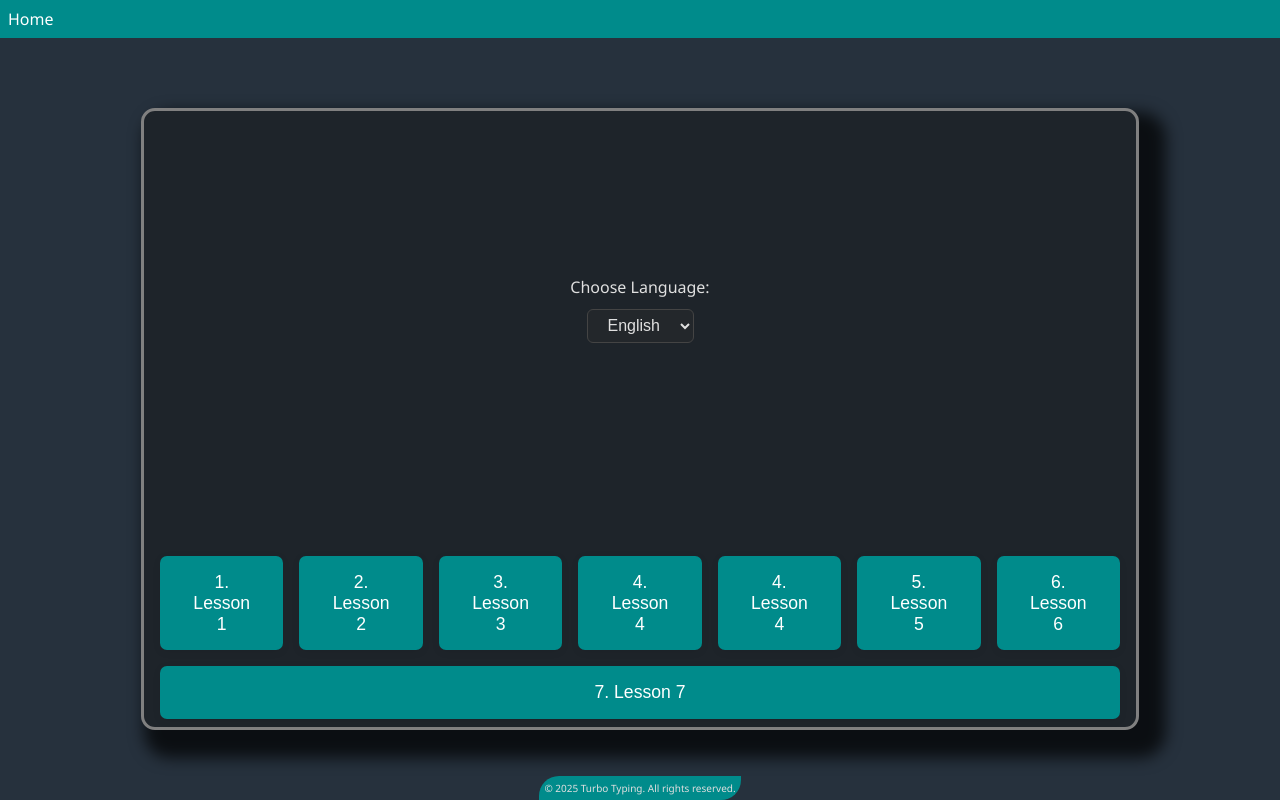
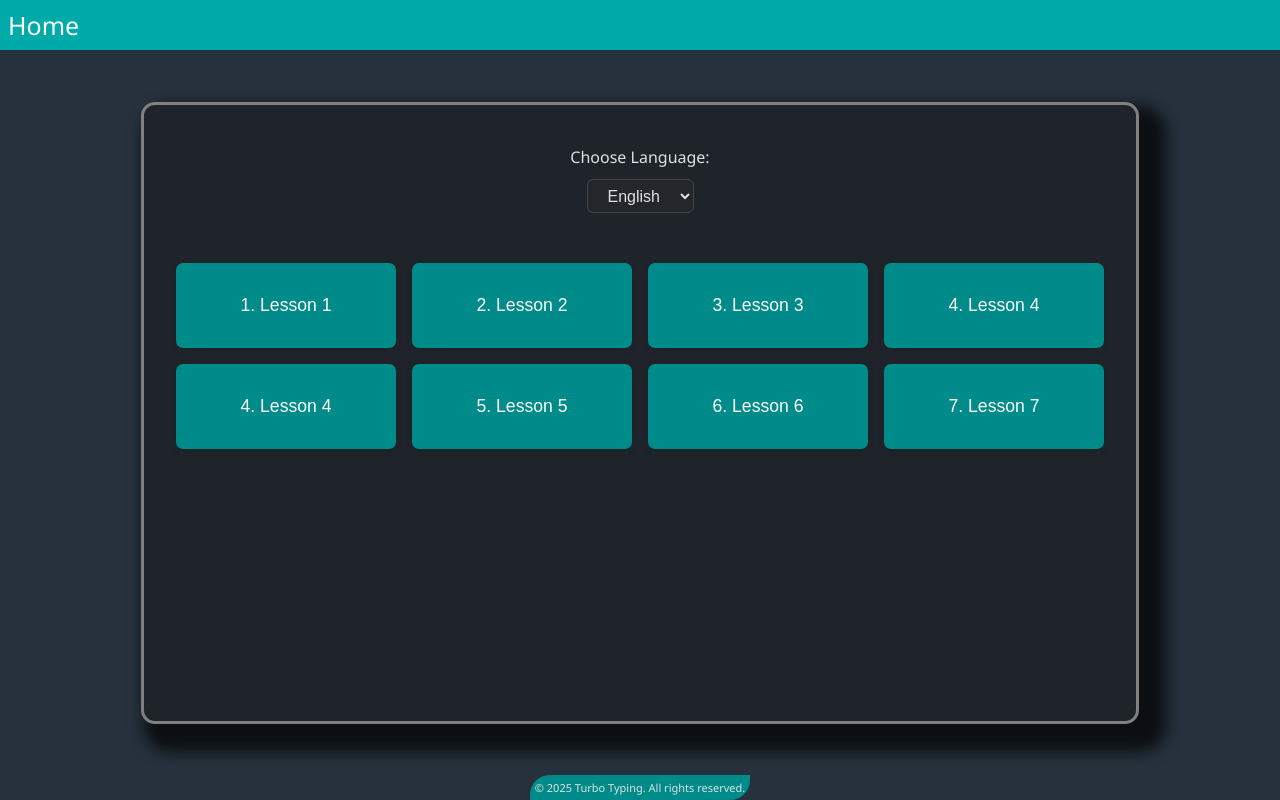
Before and after one commit to m-ismail-x2/thunder-typer, a Django app: page / in a window 1280 px wide. Run offline with Django 5.2, Linux system fonts and the light colour scheme; data comes from the database, SQL or seed files in the repository.

Commit message:
Style: improve Home style

```diff
--- a/static/turbo_typing/css/style.css
+++ b/static/turbo_typing/css/style.css
@@ -17,7 +17,7 @@ header {
 footer {
     display: flex;
     justify-content: center;
-    font-size: 10px;
+    font-size: 11px;
     background: darkcyan;
     padding: 5px;
     width: fit-content;
@@ -32,7 +32,7 @@ main {
 }
 
 .navbar {
-    background: darkcyan;
+    background: #0aa;
     color: #fff;
     padding: 0.5em;
     display: flex;
@@ -44,6 +44,7 @@ main {
     color: #fff;
     margin-right: 1em;
     text-decoration: none;
+    font-size: 25px;
 }
 
 .main-board {
@@ -55,9 +56,13 @@ main {
     box-shadow: 15px 16px 15px 12px rgb(0 0 0 / 70%);
     padding: 0.5em 1em;
     color: #e0e0e0;
-    margin-top: 1.5em;
     display: flex;
     flex-direction: column;
+}
+
+.main-board.menu {
+    display: flex;
+    justify-content: flex-start;
 }
 
 .stats-bar pre {
@@ -103,7 +108,7 @@ main {
     justify-content: center;
     align-items: center;
     gap: 0.7em;
-    margin-bottom: 2em;
+    padding: 1rem;
 }
 
 .language-form label {
@@ -224,16 +229,15 @@ main {
     background: #444;
     border-radius: 4px;
     padding: 0.1vw;
-    font-size: 10px;
+    font-size: 13px;
     min-width: 1.8em;
     text-align: center;
     transition: background 0.15s, color 0.15s;
 }
 
 .keyboard-key.active {
-    background: white;
+    background: cyan;
     color: #2d3e50;
-    border-color: cyan;
 }
 
 .keyboard-key.finger {
@@ -295,23 +299,25 @@ main {
 
 .lessons-list {
     display: flex;
+    gap: 1em;
     flex-wrap: wrap;
-    gap: 1em;
-    justify-content: center;
-    margin-top: 1.5em;
+    height: -webkit-fill-available;
+    align-content: flex-start;
+    padding: 1rem;
 }
 
 .btn {
     background: darkcyan;
     color: #fff;
     border: none;
-    padding: 0.9em 1.5em;
+    padding: 2rem;
     border-radius: 7px;
     font-size: 1.1em;
     font-weight: 500;
     cursor: pointer;
     box-shadow: 0 2px 8px rgba(0, 0, 0, 0.07);
     transition: color 0.2s, background 0.2s, box-shadow 0.2s;
+     /* 4 buttons per row, auto scale */
 }
 
 .btn:hover {
@@ -332,7 +338,7 @@ main {
 #text-box {
     background: #181c1f;
     color: #fff;
-    border: 2px solid;
+    border: 2px solid gray;
     border-radius: 8px;
     min-height: 120px;
     max-height: 220px;
@@ -360,8 +366,8 @@ form {
     display: flex;
     flex-direction: column;
     gap: 1em;
-    flex: 1;
     justify-content: flex-end;
+    flex: 1 1 calc(25% - 1rem);
 }
 
 input[type="email"], input[type="password"], input[type="text"] {
--- a/templates/turbo_typing/menu.html
+++ b/templates/turbo_typing/menu.html
@@ -1,7 +1,7 @@
 {% extends 'turbo_typing/base.html' %}
 {% load static %}
 {% block content %}
-<div class="main-board">
+<div class="main-board menu">
     <form method="get" class="language-form">
         <label for="language">Choose Language:</label>
         <select name="language" id="language" onchange="window.location='?language='+this.value;">
```
